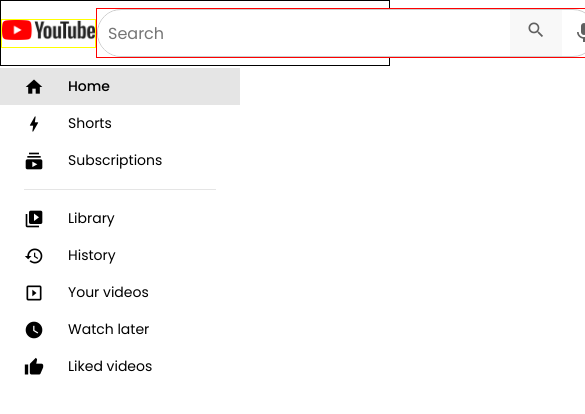
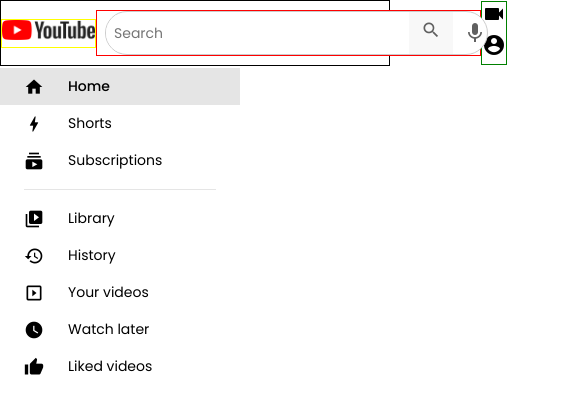
Before and after one commit to guptak-hash/kishan_fs39_332048, a plain HTML site: page index.html in a window 390 px wide. Shown: the top 414 px of the page, 585 px wide, since content can reach past the window. Drawn offline with Linux system fonts and the light colour scheme; a script that the page names is missing.

Commit message:
added responsive

```diff
--- a/style.css
+++ b/style.css
@@ -41,9 +41,10 @@ height: 20px;
     border: 1px solid #ccc;
     border-radius: 24px;
     overflow: hidden;
-  width: 500px;
-  max-width: 100%;
+    width: 100%;
+    max-width: 500px;
     background-color: white;
+    margin: 0 8px;
 }
 
 .search-input {
@@ -82,12 +83,6 @@ height: 20px;
     gap: 16px;
 }
 
-/* .content-container {
-  display: flex;
-  flex-wrap: wrap;
-  gap: 16px;
-  padding: 20px;
-} */
 
 .vid-card {
   width: 300px;
@@ -196,3 +191,15 @@ height: 20px;
   height: 20px;
   width: 50px;
 }
+
+
+@media (max-width: 600px) {
+    .search-input {
+        padding: 8px;
+        font-size: 14px;
+    }
+
+    .search-button {
+        padding: 8px 12px;
+    }
+}
```
Lines whose indentation alone changed are shown as unchanged.
